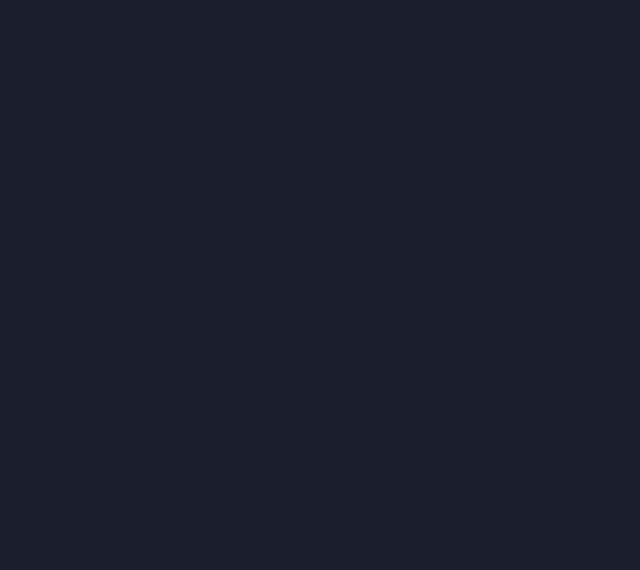
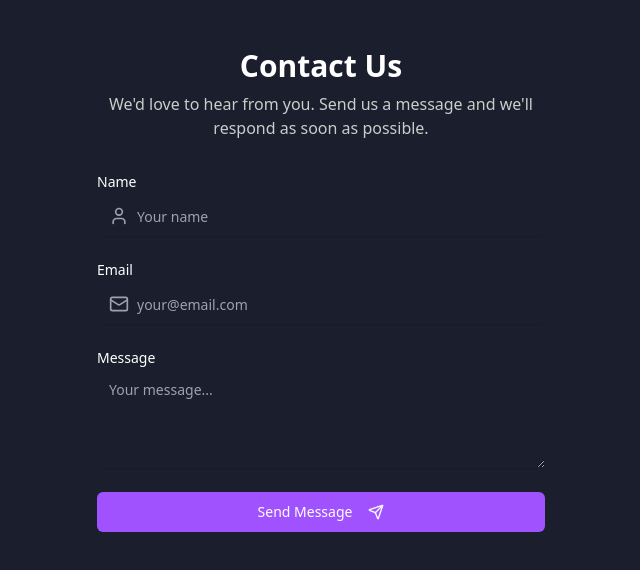
Before and after one commit to niangamadou888/glowyviews, a React (Vite) app: page /contact in a window 1280 px wide. Before the commit this address had no page. Shown: the top 570 px of the page, without its empty margins (319-959 px from the left). Built offline with nearby package versions, Linux system fonts and the light colour scheme.

Commit message:
Create contact page
Create a contact page with SMTP functionality to forward messages to supporto@glowlikes.it.

```diff
--- a/src/App.tsx
+++ b/src/App.tsx
@@ -1,9 +1,11 @@
+
 import { Toaster } from "@/components/ui/toaster";
 import { Toaster as Sonner } from "@/components/ui/sonner";
 import { TooltipProvider } from "@/components/ui/tooltip";
 import { QueryClient, QueryClientProvider } from "@tanstack/react-query";
 import { BrowserRouter, Routes, Route } from "react-router-dom";
 import Index from "./pages/Index";
+import Contact from "./pages/Contact";
 
 const queryClient = new QueryClient();
 
@@ -15,6 +17,7 @@ const App = () => (
       <BrowserRouter>
         <Routes>
           <Route path="/" element={<Index />} />
+          <Route path="/contact" element={<Contact />} />
         </Routes>
       </BrowserRouter>
     </TooltipProvider>
--- /dev/null
+++ b/src/pages/Contact.tsx
@@ -0,0 +1,154 @@
+
+import { useState } from "react";
+import { supabase } from "@/integrations/supabase/client";
+import { toast } from "@/hooks/use-toast";
+import { Button } from "@/components/ui/button";
+import { Mail, Send, User } from "lucide-react";
+
+const Contact = () => {
+  const [isLoading, setIsLoading] = useState(false);
+  const [formData, setFormData] = useState({
+    name: "",
+    email: "",
+    message: "",
+  });
+
+  const handleSubmit = async (e: React.FormEvent) => {
+    e.preventDefault();
+    setIsLoading(true);
+
+    try {
+      const { error } = await supabase.functions.invoke("send-contact", {
+        body: formData,
+      });
+
+      if (error) throw error;
+
+      toast({
+        title: "Message Sent!",
+        description: "We'll get back to you as soon as possible.",
+      });
+
+      // Reset form
+      setFormData({ name: "", email: "", message: "" });
+    } catch (error) {
+      console.error("Error sending message:", error);
+      toast({
+        variant: "destructive",
+        title: "Error",
+        description: "Failed to send message. Please try again later.",
+      });
+    } finally {
+      setIsLoading(false);
+    }
+  };
+
+  const handleChange = (
+    e: React.ChangeEvent<HTMLInputElement | HTMLTextAreaElement>
+  ) => {
+    const { name, value } = e.target;
+    setFormData((prev) => ({ ...prev, [name]: value }));
+  };
+
+  return (
+    <div className="min-h-screen bg-background py-12 px-4 sm:px-6 lg:px-8">
+      <div className="max-w-md mx-auto">
+        <div className="text-center mb-8">
+          <h2 className="text-3xl font-bold text-foreground">Contact Us</h2>
+          <p className="mt-2 text-muted-foreground">
+            We'd love to hear from you. Send us a message and we'll respond as soon
+            as possible.
+          </p>
+        </div>
+
+        <form onSubmit={handleSubmit} className="space-y-6">
+          <div>
+            <label
+              htmlFor="name"
+              className="block text-sm font-medium text-foreground"
+            >
+              Name
+            </label>
+            <div className="mt-1 relative">
+              <div className="absolute inset-y-0 left-0 pl-3 flex items-center pointer-events-none">
+                <User className="h-5 w-5 text-gray-400" />
+              </div>
+              <input
+                type="text"
+                name="name"
+                id="name"
+                required
+                value={formData.name}
+                onChange={handleChange}
+                className="block w-full pl-10 border-input bg-background rounded-md shadow-sm focus:ring-primary focus:border-primary sm:text-sm h-10 px-3 py-2"
+                placeholder="Your name"
+              />
+            </div>
+          </div>
+
+          <div>
+            <label
+              htmlFor="email"
+              className="block text-sm font-medium text-foreground"
+            >
+              Email
+            </label>
+            <div className="mt-1 relative">
+              <div className="absolute inset-y-0 left-0 pl-3 flex items-center pointer-events-none">
+                <Mail className="h-5 w-5 text-gray-400" />
+              </div>
+              <input
+                type="email"
+                name="email"
+                id="email"
+                required
+                value={formData.email}
+                onChange={handleChange}
+                className="block w-full pl-10 border-input bg-background rounded-md shadow-sm focus:ring-primary focus:border-primary sm:text-sm h-10 px-3 py-2"
+                placeholder="your@email.com"
+              />
+            </div>
+          </div>
+
+          <div>
+            <label
+              htmlFor="message"
+              className="block text-sm font-medium text-foreground"
+            >
+              Message
+            </label>
+            <div className="mt-1">
+              <textarea
+                id="message"
+                name="message"
+                rows={4}
+                required
+                value={formData.message}
+                onChange={handleChange}
+                className="block w-full border-input bg-background rounded-md shadow-sm focus:ring-primary focus:border-primary sm:text-sm px-3 py-2"
+                placeholder="Your message..."
+              />
+            </div>
+          </div>
+
+          <Button
+            type="submit"
+            className="w-full flex justify-center"
+            disabled={isLoading}
+          >
+            {isLoading ? (
+              "Sending..."
+            ) : (
+              <>
+                Send Message
+                <Send className="ml-2 h-4 w-4" />
+              </>
+            )}
+          </Button>
+        </form>
+      </div>
+    </div>
+  );
+};
+
+export default Contact;
```
Also changed, not shown: 1 other file (tests, documents, lock files or other folders).
